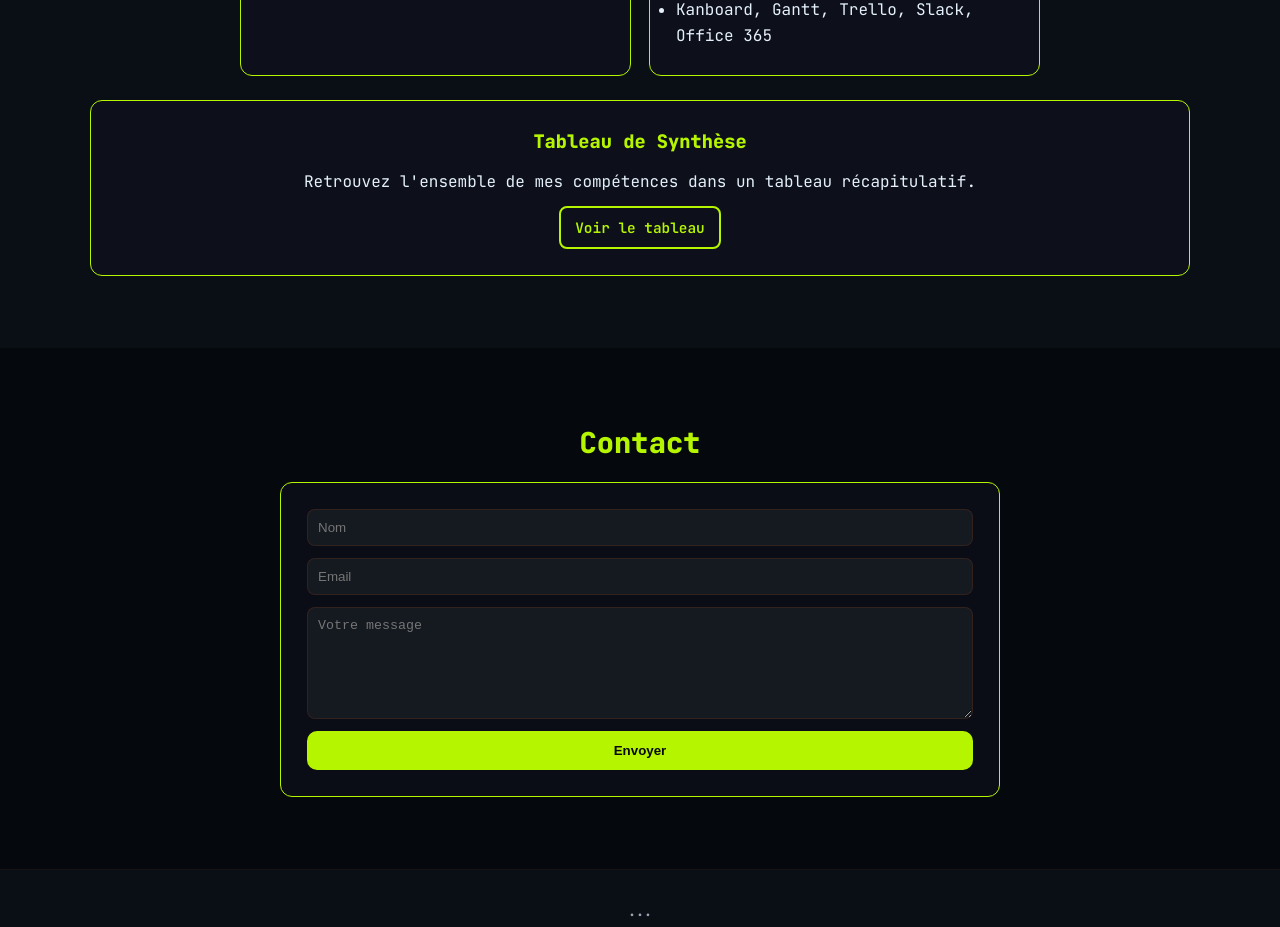
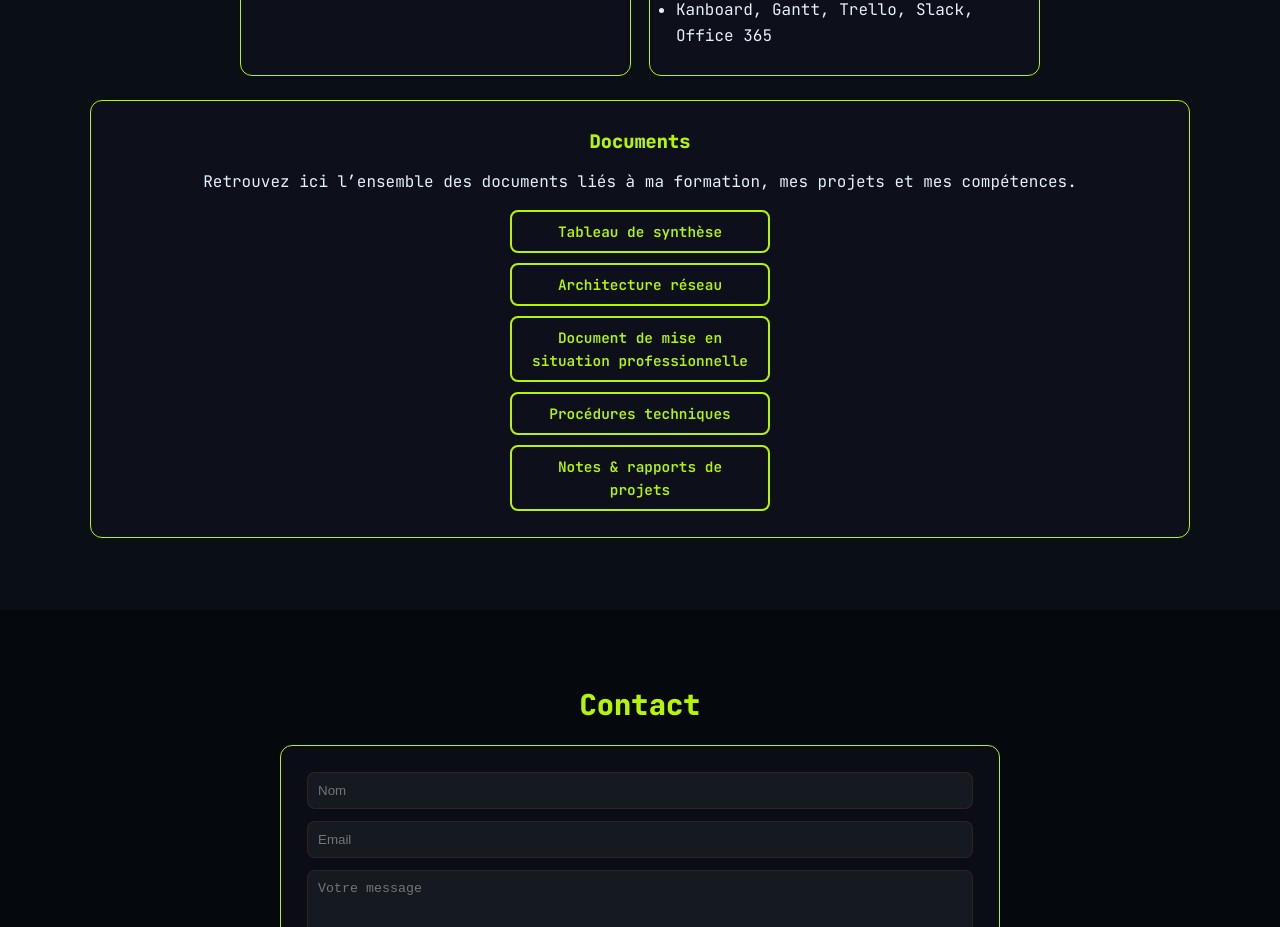
Before and after one commit to yanisaa7/CV-ECOLE, a plain HTML site: page index.html in a window 1280 px wide. Shown: the part 4497-5424 px from the top of the page. Drawn offline with nearby package versions, Linux system fonts and the light colour scheme.

Commit message:
Update index.html

```diff
--- a/index.html
+++ b/index.html
@@ -353,12 +353,36 @@ Mon objectif est simple : faire de cette curiosité et de cette soif d’apprend
     </div>
 
     <!-- Tableau de synthèse -->
-      <div class="card" style="margin-top:24px;text-align:center">
-          <h3 style="color:var(--accent);margin-bottom:12px">Tableau de Synthèse</h3>
-          <p>Retrouvez l'ensemble de mes compétences dans un tableau récapitulatif.</p>
-          <div style="margin-top:12px">
-            <a href="pdf/tableau.xlsx" class="btn btn-outline" target="_blank">Voir le tableau</a>
-          </div>    </section>
+     <div class="card" style="margin-top:24px;text-align:center">
+  <h3 style="color:var(--accent);margin-bottom:12px">Documents</h3>
+  <p>Retrouvez ici l’ensemble des documents liés à ma formation, mes projets et mes compétences.</p>
+
+  <!-- Boutons Documents -->
+  <div style="display:flex;flex-direction:column;gap:10px;margin-top:16px;max-width:260px;margin-left:auto;margin-right:auto">
+
+    <a href="pdf/tableau.xlsx" class="btn btn-outline" target="_blank">
+      Tableau de synthèse
+    </a>
+
+    <a href="pdf/architecture-reseau.pdf" class="btn btn-outline" target="_blank">
+      Architecture réseau
+    </a>
+
+    <a href="pdf/msp.pdf" class="btn btn-outline" target="_blank">
+      Document de mise en situation professionnelle
+    </a>
+
+    <a href="pdf/procedures.pdf" class="btn btn-outline" target="_blank">
+      Procédures techniques
+    </a>
+
+    <a href="pdf/notes-projets.pdf" class="btn btn-outline" target="_blank">
+      Notes & rapports de projets
+    </a>
+
+  </div>
+</div>
+   </section>
 
     <!-- CONTACT -->
     <section id="contact" class="alt">
```
